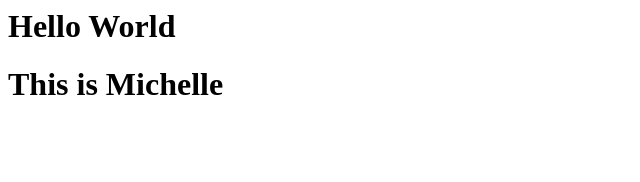
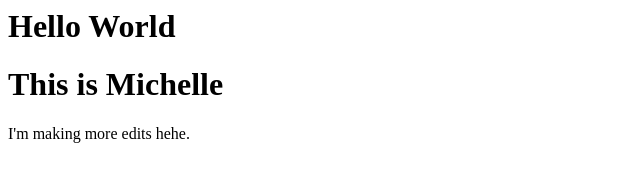
Before and after one commit to wboeker/hackathon2019, a plain HTML site: page index.html in a window 1280 px wide. Shown: the whole page, without its empty margins (0-640 px from the left). Drawn offline with Linux system fonts and the light colour scheme.

Commit message:
I changed more things.

```diff
--- a/index.html
+++ b/index.html
@@ -1,2 +1,3 @@
 <h1> Hello World </h1>
 <h1> This is Michelle </h1>
+<p>I'm making more edits hehe.</p>
```
